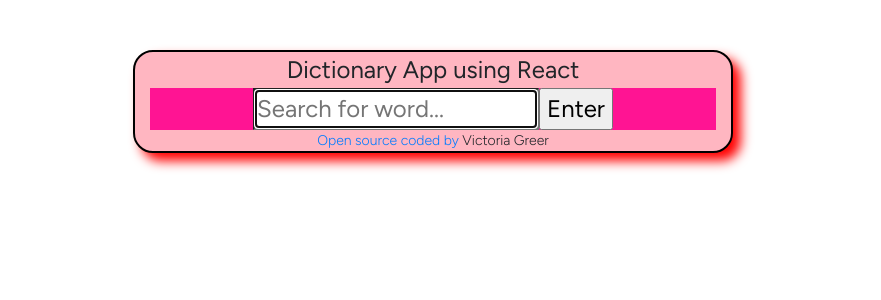
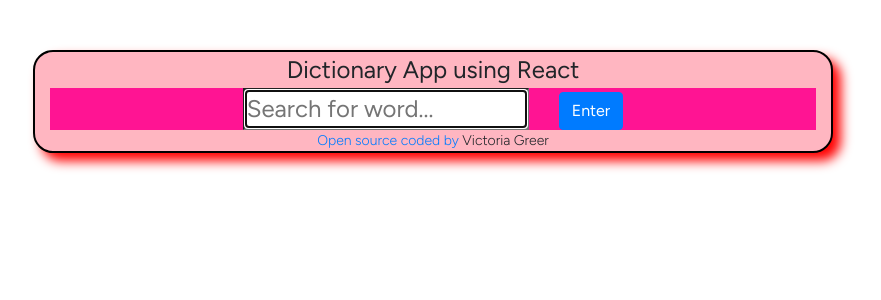
Before and after one commit to themightyvicki1/dictionary-using-react, a React (Create React App) app: page / in a window 1280 px wide. Shown: the top 300 px of the page, without its empty margins (207-1088 px from the left). Built offline with nearby package versions, Linux system fonts and the light colour scheme.

Commit message:
add row and col to form search bar and enter button

```diff
--- a/src/App.css
+++ b/src/App.css
@@ -15,5 +15,5 @@
   border-radius: 20px;
   box-shadow: 8px 8px 12px red;
   background-color: lightpink;
-  max-width: 600px;
+  max-width: 800px;
 }
--- a/src/Dictionary.js
+++ b/src/Dictionary.js
@@ -27,13 +27,21 @@
   return (
     <div className="Dictionary">
       <form onSubmit={search}>
+        <span className="col-9">
           <input
             type="search"
             placeholder="Search for word..."
             autoFocus={true}
             onChange={handleWordChange}
           ></input>
-        <input type="submit" value="Enter"></input>
+        </span>
+        <span className="col-3">
+          <input
+            type="submit"
+            value="Enter"
+            className="btn btn-primary"
+          ></input>
+        </span>
       </form>
     </div>
   );
```
Lines whose indentation alone changed are shown as unchanged.
